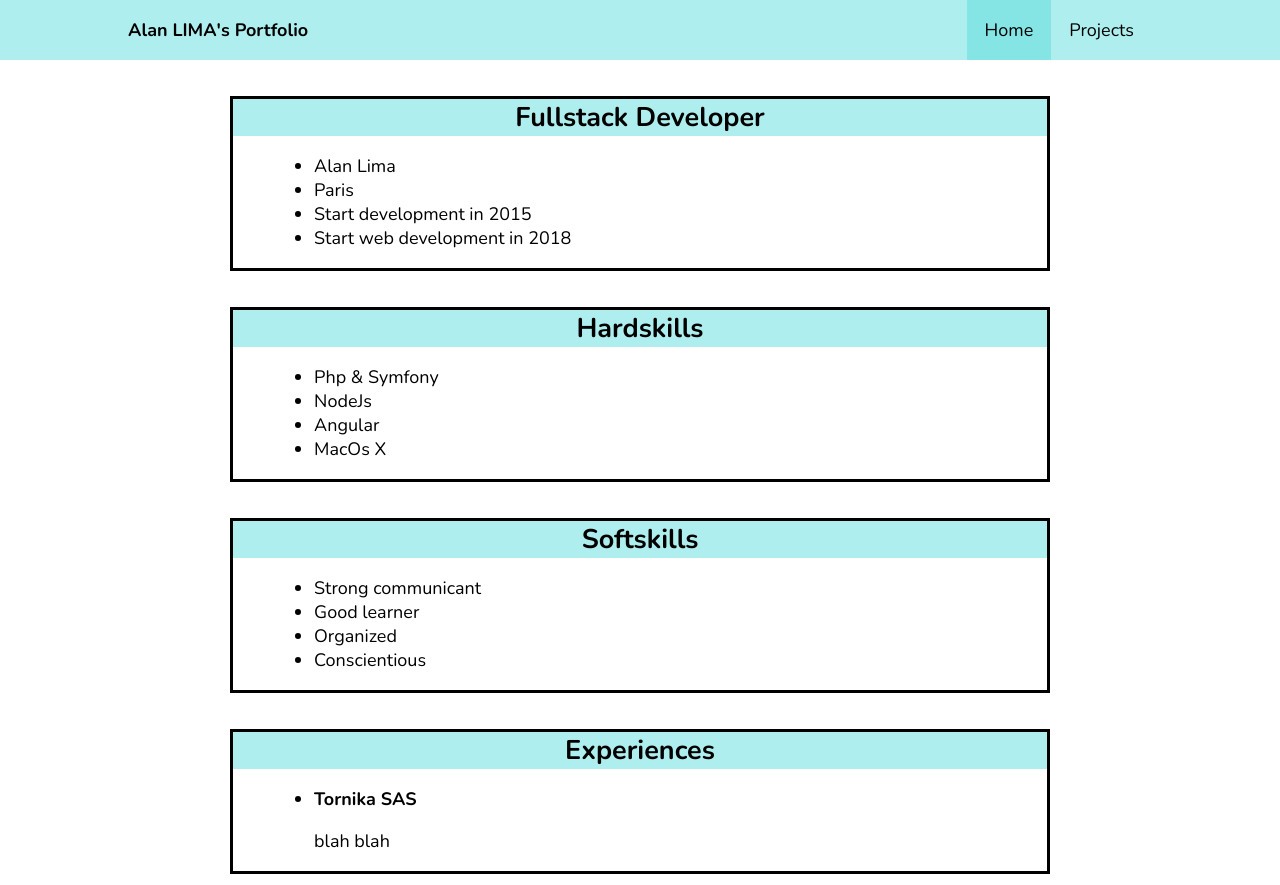
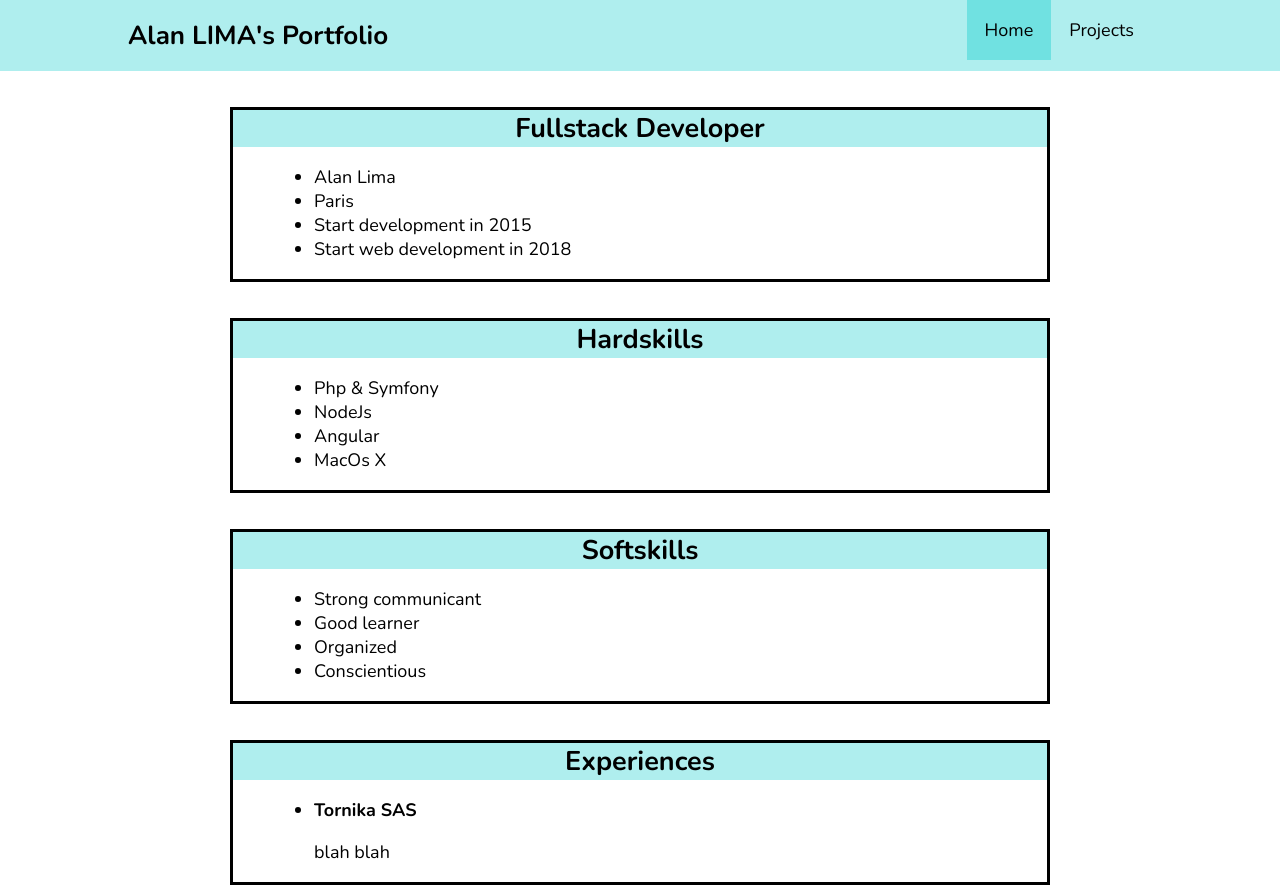
Before and after one commit to AlanLima91/Portfolio, an Angular app: page /home in a window 1280 px wide. In both pictures the pointer is over the link "Home". Built offline with nearby package versions, Linux system fonts and the light colour scheme.

Commit message:
Import fonts

```diff
--- a/src/styles.scss
+++ b/src/styles.scss
@@ -25,6 +25,7 @@ header {
 
   a.logo {
     font-weight: bold;
+    font-size: 26px;
   }
 
   nav {
@@ -39,7 +40,7 @@ header {
         padding: 1em;
 
         &:hover {
-          background-color: darken($primary, $amount: 10%);
+          background-color: darken($primary, $amount: 15%);
         }
       }
     }
```
